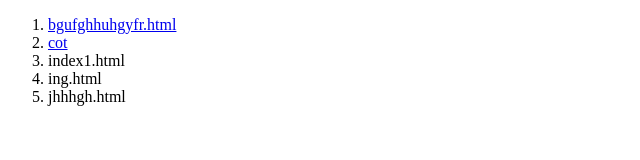
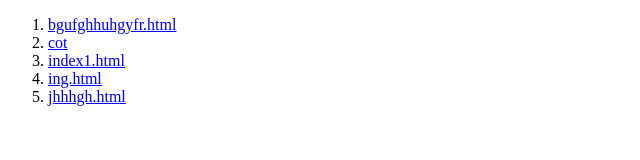
Before and after one commit to 00luna00/00luna00.github.io, a plain HTML site: page index.html in a window 1280 px wide. Shown: the whole page, without its empty margins (0-640 px from the left). Drawn offline with Linux system fonts and the light colour scheme.

Commit message:
Update index.html

```diff
--- a/index.html
+++ b/index.html
@@ -10,9 +10,9 @@
     <ol>
         <li><a href="bgufghhuhgyfr.html">bgufghhuhgyfr.html</a></li>
          <li><a href="catooo.png">cot</li>
-         <li><a href="index1.html"></a>index1.html</li>
-         <li><a href="ing.html"></a>ing.html</li>
-         <li><a href="jhhhgh.html"></a>jhhhgh.html</li>
+         <li><a href="index1.html">index1.html</a></li>
+         <li><a href="ing.html">ing.html</a></li>
+         <li><a href="jhhhgh.html">jhhhgh.html</a></li>
     </ol>
 </body>
 </html>
```
